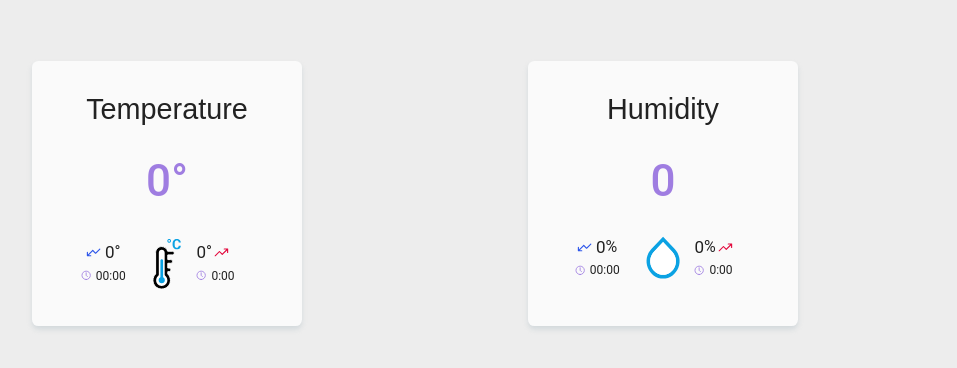
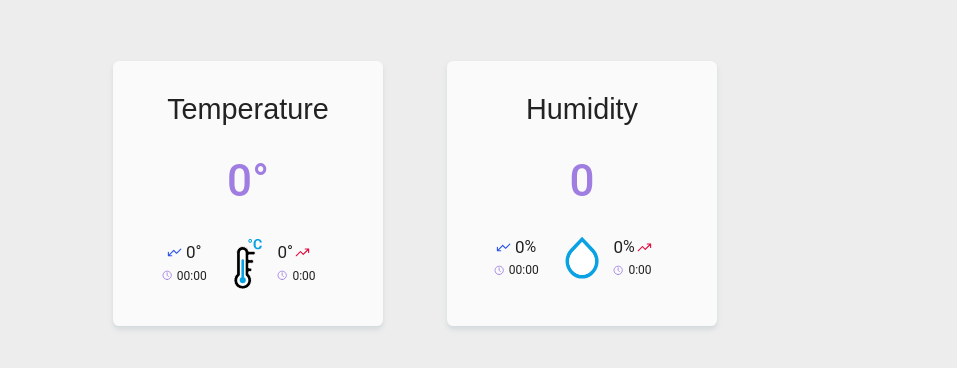
Before and after one commit to pablocyc/web-weather, a website built with Vite: page src/index.html in a window 1280 px wide. Shown: the part 172-540 px from the top of the page, without its empty margins (225-1182 px from the left). Built offline with nearby package versions, Linux system fonts and the light colour scheme; some packages are replaced by stand-ins of ours; no server answers; files whose address does not match are found by name.

Commit message:
hotfix view desktop

```diff
--- a/src/index.css
+++ b/src/index.css
@@ -119,6 +119,12 @@
   margin-bottom: 1.5rem;
 }
 
+@media screen and (min-width: 768px) {
+  .card {
+    margin: 0 2em;
+  }
+}
+
 .card__title {
   margin: 0;
   padding-top: 2rem;
```
